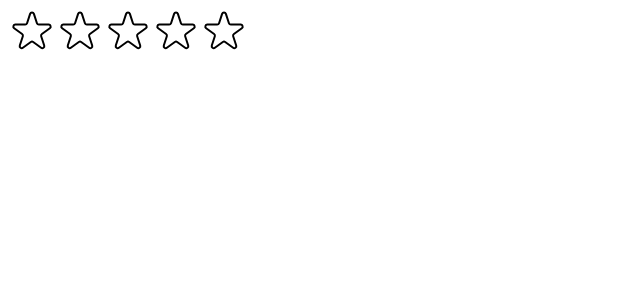
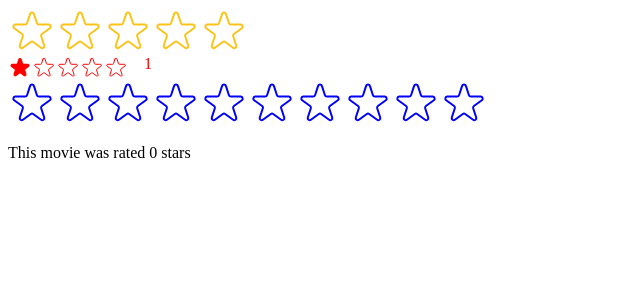
Before and after one commit to giorgidzebisashvili4/usepopcorn, a React (Create React App) app: page / in a window 1280 px wide. Shown: the top 300 px of the page, without its empty margins (0-640 px from the left). Built offline with nearby package versions, Linux system fonts and the light colour scheme.

Commit message:
finished adding reusability props

```diff
--- a/src/StarRating.js
+++ b/src/StarRating.js
@@ -15,16 +15,32 @@
   margin: "0",
 };
 
-export default function StarRating({ maxRating = 5 }) {
-  const [rating, setRating] = useState(0);
+export default function StarRating({
+  maxRating = 5,
+  color = "#fcc419",
+  size = 48,
+  className = "",
+  messages = [],
+  defaultRating = 0,
+  onSetRating,
+}) {
+  const [rating, setRating] = useState(defaultRating);
   const [tempRating, setTempRating] = useState(0);
 
   function handleRating(rating) {
     setRating(rating);
+    onSetRating(rating);
   }
 
+  const textStyle = {
+    lineHeight: "1",
+    margin: "0",
+    color,
+    fontSize: `${size / 1.5}px`,
+  };
+
   return (
-    <div style={containerStyle}>
+    <div style={containerStyle} className={className}>
       <div style={starContainerStyle}>
         {Array.from({ length: maxRating }, (_, i) => (
           <Star
@@ -33,22 +49,27 @@
             full={tempRating ? tempRating >= i + 1 : rating >= i + 1}
             onHoverIn={() => setTempRating(i + 1)}
             onHoverOut={() => setTempRating(0)}
+            size={size}
+            color={color}
           />
         ))}
       </div>
-      <p style={textStyle}>{tempRating || rating || ""}</p>
+      <p style={textStyle}>
+        {messages.length === maxRating
+          ? messages[tempRating ? tempRating - 1 : rating - 1]
+          : tempRating || rating || ""}
+      </p>
     </div>
   );
 }
 
-const starStyle = {
-  width: "48px",
-  height: "48px",
-  cursor: "pointer",
-  display: "block",
-};
-
-function Star({ onRate, full, onHoverIn, onHoverOut }) {
+function Star({ onRate, full, onHoverIn, onHoverOut, color, size }) {
+  const starStyle = {
+    width: `${size}px`,
+    height: `${size}px`,
+    cursor: "pointer",
+    display: "block",
+  };
   return (
     <span
       role="button"
@@ -61,8 +82,8 @@
         <svg
           xmlns="http://www.w3.org/2000/svg"
           viewBox="0 0 20 20"
-          fill="#000"
-          stroke="#000"
+          fill={color}
+          stroke={color}
         >
           <path d="M9.049 2.927c.3-.921 1.603-.921 1.902 0l1.07 3.292a1 1 0 00.95.69h3.462c.969 0 1.371 1.24.588 1.81l-2.8 2.034a1 1 0 00-.364 1.118l1.07 3.292c.3.921-.755 1.688-1.54 1.118l-2.8-2.034a1 1 0 00-1.175 0l-2.8 2.034c-.784.57-1.838-.197-1.539-1.118l1.07-3.292a1 1 0 00-.364-1.118L2.98 8.72c-.783-.57-.38-1.81.588-1.81h3.461a1 1 0 00.951-.69l1.07-3.292z" />
         </svg>
@@ -71,7 +92,7 @@
           xmlns="http://www.w3.org/2000/svg"
           fill="none"
           viewBox="0 0 24 24"
-          stroke="#000"
+          stroke={color}
         >
           <path
             strokeLinecap="round"
--- a/src/index.js
+++ b/src/index.js
@@ -1,13 +1,30 @@
 import React from "react";
+import { useState } from "react";
 import ReactDOM from "react-dom/client";
 // import "./index.css";
 import App from "./App";
 import StarRating from "./StarRating";
 
+function Test() {
+  const [movieRating, setMovieRating] = useState(0);
+
+  return (
+    <div>
+      <StarRating color="blue" maxRating={10} onSetRating={setMovieRating} />
+      <p>This movie was rated {movieRating} stars</p>
+    </div>
+  );
+}
+
 const root = ReactDOM.createRoot(document.getElementById("root"));
 root.render(
   <React.StrictMode>
     {/* <App /> */}
-    <StarRating maxRating={5} />
+    <StarRating
+      maxRating={5}
+      messages={["Terrible", "Bad", "Okay", "Good", "Great"]}
+    />
+    <StarRating size={24} color="red" className="test" defaultRating={1} />
+    <Test />
   </React.StrictMode>
 );
```
